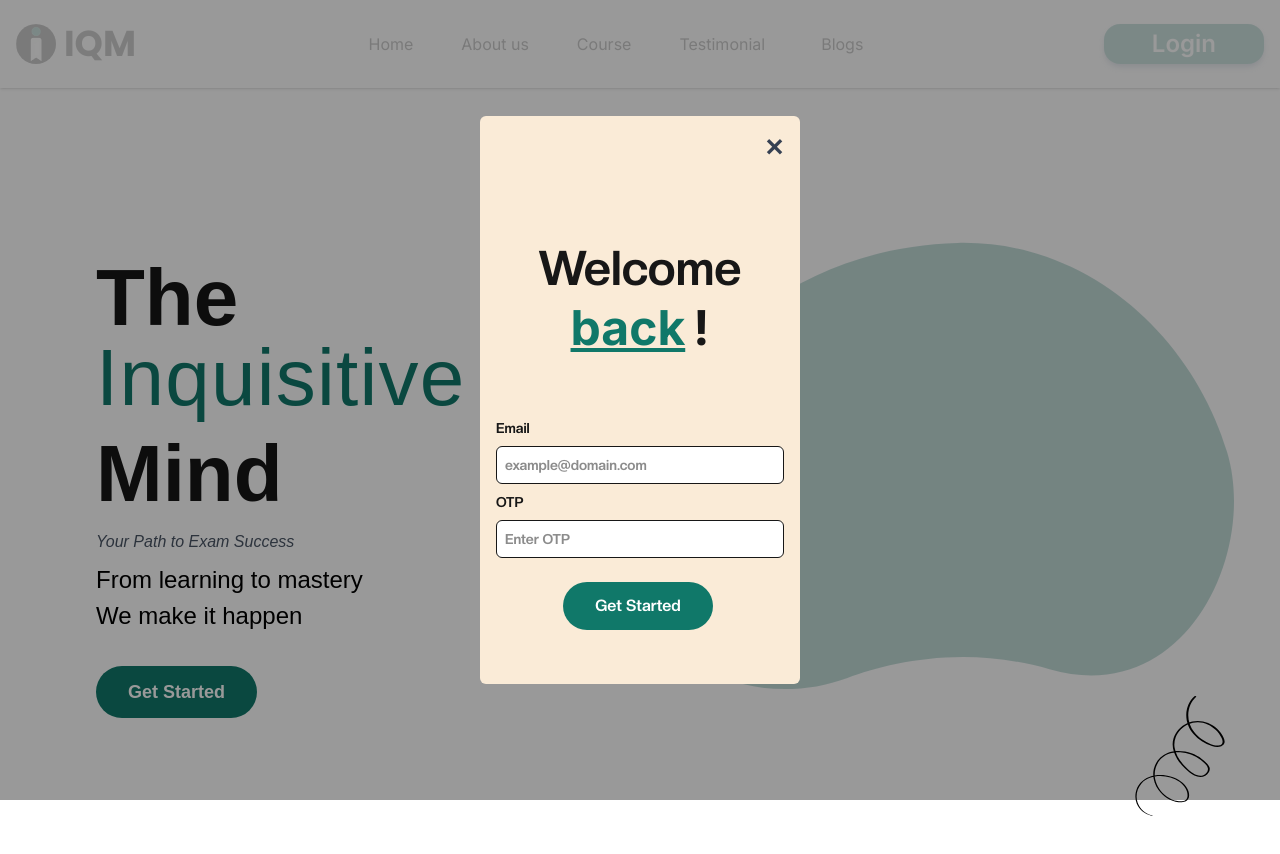
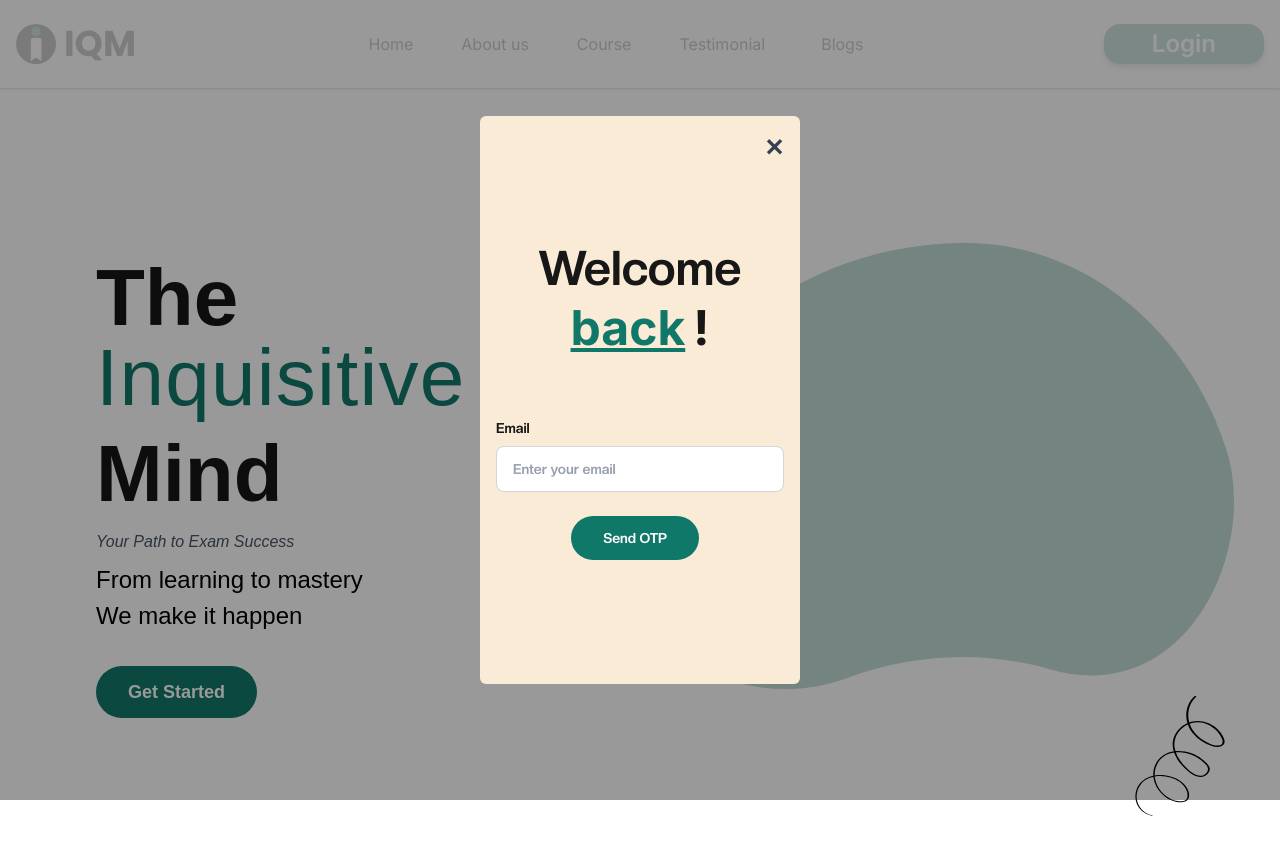
Before and after one commit to A5shi5h/iqm, a Next.js app: page / in a window 1280 px wide. Both pictures are taken after a click on the button "Login". Shown: the top 854 px of the page. Built offline with nearby package versions, Linux system fonts and the light colour scheme; a web font is replaced by a local one.

Commit message:
integrated nodemailer to the project , email and otp verification

```diff
--- /dev/null
+++ b/app/api/send-otp/route.ts
@@ -0,0 +1,28 @@
+import { NextResponse } from 'next/server';
+import { transporter, mailOptions } from '@/lib/nodemailer';
+import otpStore from '@/lib/otpStore';
+
+export async function POST(req: Request) {
+  const { email } = await req.json();
+
+  if (!email) {
+    return NextResponse.json({ message: 'Email is required' }, { status: 400 });
+  }
+
+  const otp = Math.floor(100000 + Math.random() * 900000).toString();
+  otpStore.set(email, otp);
+
+  try {
+    await transporter.sendMail({
+      ...mailOptions,
+      to: email,
+      subject: 'Your OTP Code',
+      text: `Your OTP is: ${otp}`,
+    });
+
+    return NextResponse.json({ message: 'OTP sent' });
+  } catch (error) {
+    console.error(error);
+    return NextResponse.json({ message: 'Failed to send OTP' }, { status: 500 });
+  }
+}
--- /dev/null
+++ b/app/api/verify-otp/route.ts
@@ -0,0 +1,19 @@
+import { NextResponse } from 'next/server';
+import otpStore from '@/lib/otpStore';
+
+export async function POST(req: Request) {
+  const { email, otp } = await req.json();
+
+  if (!email || !otp) {
+    return NextResponse.json({ message: 'Email and OTP are required' }, { status: 400 });
+  }
+
+  const storedOtp = otpStore.get(email);
+
+  if (storedOtp === otp) {
+    otpStore.delete(email);
+    return NextResponse.json({ message: 'Email verified successfully' });
+  }
+
+  return NextResponse.json({ message: 'Invalid OTP' }, { status: 400 });
+}
--- a/app/layout.tsx
+++ b/app/layout.tsx
@@ -1,6 +1,7 @@
 import type { Metadata } from "next";
 import { Geist, Geist_Mono } from "next/font/google";
 import "./globals.css";
+import { Toaster } from 'react-hot-toast';
 
 const geistSans = Geist({
   variable: "--font-geist-sans",
@@ -27,6 +28,7 @@ export default function RootLayout({
       <body
         className={`${geistSans.variable} ${geistMono.variable} antialiased`}
       >
+        <Toaster position="top-center" reverseOrder={false} />
         {children}
       </body>
     </html>
--- a/components/LoginModal.tsx
+++ b/components/LoginModal.tsx
@@ -1,20 +1,52 @@
 "use client";
 
-import React from "react";
+import React, { useState } from "react";
 import localFont from "next/font/local";
 import ModalWrapper from "./ModalWrapper";
+import toast from "react-hot-toast";
 
 const creato = localFont({
   src: "../public/fonts/Creato.otf",
 });
 
 export default function LoginModal({ onClose }: { onClose: () => void }) {
+  const [email, setEmail] = useState("");
+  const [otp, setOtp] = useState("");
+  const [step, setStep] = useState<"email" | "otp">("email");
+
+  const sendOtp = async () => {
+    const res = await fetch("/api/send-otp", {
+      method: "POST",
+      body: JSON.stringify({ email }),
+      headers: { "Content-Type": "application/json" },
+    });
+    const data = await res.json();
+    if (res.ok) {
+      toast.success(data.message || "OTP sent!");
+      setStep("otp");
+    } else {
+      toast.error(data.message || "Failed to send OTP.");
+    }
+  };
+
+  const verifyOtp = async () => {
+    const res = await fetch("/api/verify-otp", {
+      method: "POST",
+      body: JSON.stringify({ email, otp }),
+      headers: { "Content-Type": "application/json" },
+    });
+    const data = await res.json();
+    if (res.ok) {
+      toast.success(data.message || "OTP verified!");
+    } else {
+      toast.error(data.message || "Invalid OTP.");
+    }
+  };
+
   return (
-    <>
     <ModalWrapper onClose={onClose}>
       <div className="absolute top-[50%] left-[50%] translate-x-[-50%] translate-y-[-50%] z-10">
         <div className="h-[568px] w-[320px] bg-[#FAEBD7] rounded-md px-[16px] py-[64px] relative">
-            {/* Cross Button */}
           <button
             onClick={onClose}
             className="absolute top-4 right-4 text-2xl font-bold text-gray-700 hover:text-black cursor-pointer"
@@ -29,32 +61,47 @@ export default function LoginModal({ onClose }: { onClose: () => void }) {
             </h1>
           </div>
 
+          {step === "email" && (
             <div className={`pt-[60px] text-sm ${creato.className}`}>
               <label>Email</label>
               <br />
               <input
                 type="email"
-                placeholder="example@domain.com"
-                className="bg-white p-2 rounded-md mt-2 mb-2 w-full border-1"
+                placeholder="Enter your email"
+                value={email}
+                onChange={(e) => setEmail(e.target.value)}
+                className="w-full px-4 py-3 rounded-lg border border-gray-300 focus:outline-none focus:ring-1 focus:ring-black transition duration-200 text-gray-700 placeholder-gray-400 mt-2 bg-white"
               />
               <br />
-              <label>OTP</label>
+              <div
+                className={`text-center mt-6 bg-[#107869] w-fit px-8 py-3 text-white absolute left-[26%] rounded-full ml-2 ${creato.className}`}
+              >
+                <button onClick={sendOtp}>Send OTP</button>
+              </div>
+            </div>
+          )}
+
+          {step === "otp" && (
+            <div className={`pt-[30px] text-sm ${creato.className}`}>
+              <label>Verify OTP</label>
               <br />
               <input
                 type="text"
                 placeholder="Enter OTP"
-                className="bg-white p-2 rounded-md mt-2 w-full border-1"
+                value={otp}
+                onChange={(e) => setOtp(e.target.value)}
+                className="w-full px-4 py-3 rounded-lg border border-gray-300 focus:outline-none focus:ring-2 focus:ring-blue-500 transition duration-200 text-gray-700 placeholder-gray-400 mt-2 bg-white"
               />
+              <br />
+              <div
+                className={`text-center mt-4 bg-[#107869] w-fit px-8 py-3 text-white absolute left-[26%] rounded-full ml-2 ${creato.className}`}
+              >
+                <button onClick={verifyOtp}>Verify OTP</button>
               </div>
-
-            <div
-              className={`text-center mt-6 bg-[#107869] w-fit px-8 py-3 text-white absolute left-[26%] rounded-full ${creato.className}`}
-            >
-              <button>Get Started</button>
             </div>
+          )}
         </div>
       </div>
     </ModalWrapper>
-    </>
   );
 }
--- /dev/null
+++ b/lib/nodemailer.tsx
@@ -0,0 +1,15 @@
+import nodemailer from "nodemailer";
+
+export const transporter = nodemailer.createTransport({
+  host: 'smtp.gmail.com',
+  port: 587,
+  secure: false,
+  auth: {
+    user: process.env.EMAIL_USER,
+    pass: process.env.EMAIL_PASS,
+  },
+});
+
+export const mailOptions = {
+  from: process.env.EMAIL_USER,
+};
--- /dev/null
+++ b/lib/otpStore.tsx
@@ -0,0 +1,2 @@
+const otpStore = new Map<string, string>();
+export default otpStore;
--- a/package.json
+++ b/package.json
@@ -11,13 +11,16 @@
   "dependencies": {
     "lucide-react": "^0.506.0",
     "next": "15.3.1",
+    "nodemailer": "^7.0.3",
     "react": "^19.0.0",
-    "react-dom": "^19.0.0"
+    "react-dom": "^19.0.0",
+    "react-hot-toast": "^2.5.2"
   },
   "devDependencies": {
     "@eslint/eslintrc": "^3",
     "@tailwindcss/postcss": "^4",
     "@types/node": "^20",
+    "@types/nodemailer": "^6.4.17",
     "@types/react": "^19",
     "@types/react-dom": "^19",
     "eslint": "^9",
```
Also changed, not shown: 1 other file (tests, documents, lock files or other folders). Lines whose indentation alone changed are shown as unchanged.
